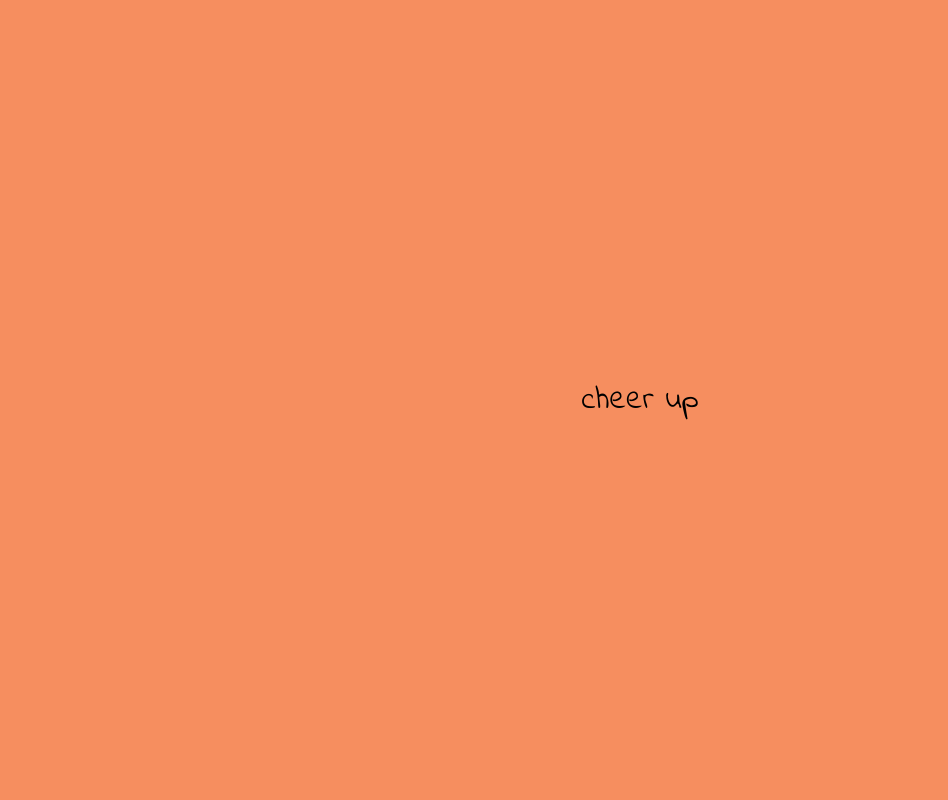
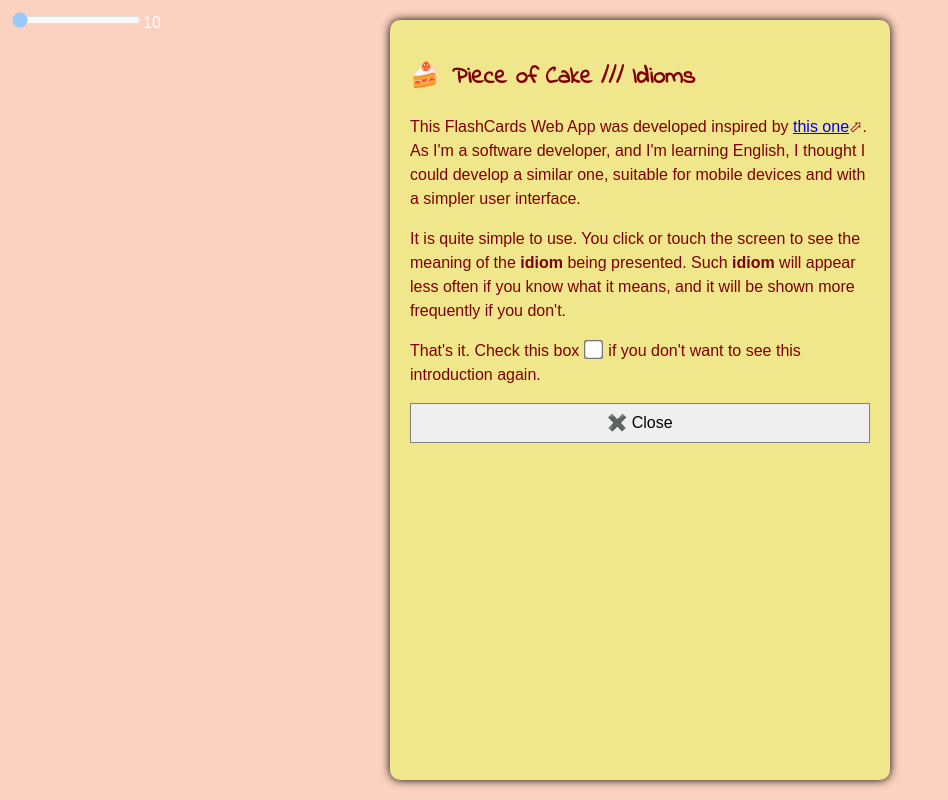
Before and after one commit to marciojrtorres/idioms, a React (Create React App) app: page / in a window 1280 px wide. Shown: the whole page, without its empty margins (0-948 px from the left). Built offline with nearby package versions, Linux system fonts and the light colour scheme.

Commit message:
improvements, sass, jsx

```diff
--- a/package.json
+++ b/package.json
@@ -6,6 +6,7 @@
     "@testing-library/jest-dom": "^4.2.4",
     "@testing-library/react": "^9.5.0",
     "@testing-library/user-event": "^7.2.1",
+    "node-sass": "^4.14.1",
     "react": "^16.13.1",
     "react-dom": "^16.13.1",
     "react-scripts": "3.4.1"
--- a/src/App.js
+++ b/src/App.js
@@ -1,6 +1,8 @@
 import React from 'react';
 import Main from './Main.js';
 import Footer from './Footer.js';
+import Header from './Header.jsx';
+import Overlay from './Overlay.jsx';
 import { idioms } from './idioms.js';
 import './App.css';
 
@@ -9,17 +11,39 @@ class App extends React.Component {
   constructor(props) {
     super(props);
     this.state = {
-      reveal: false
+      reveal: false,
+      overlay: true,
+      howMany: 10
     };
+  }
+
+  handleChange = (e) => {
+    this.setState({howMany: e.target.value})
+    return true;
+  }
+
+  onCheck = (e) => {
+    localStorage.setItem('overlay', e.target.checked);
+  }
+
+  onCloseOverlay = (e) => {
+    this.setState({overlay: false});
   }
 
   onReveal = (e) => {
     this.setState({reveal: true});
   }
 
+  get data() {
+    return JSON.parse(localStorage.getItem('data') || '[]');
+  }
+
+  get subset() {
+    return this.data;
+  }
+
   next = (id, score) => {
-    const data = JSON.parse(localStorage.getItem('data'));
-
+    const data = this.subset; //this.data;
     const previousIdiom = data.find(i => i['idiom'] === id);
     if (previousIdiom) previousIdiom['threshold'] = score;
 
@@ -39,7 +63,8 @@ class App extends React.Component {
     this.setState({
       idiom,
       meaning: idioms[idiom],
-      reveal: false
+      reveal: false,
+      howMany: 10
     });
   }
 
@@ -50,16 +75,21 @@ class App extends React.Component {
         Object.keys(idioms).map(idiom => ({ idiom, threshold: 0}))
       ));
     }
+    const overlay = localStorage.getItem('overlay');
+    if (overlay && overlay === 'true') this.setState({ overlay: false });
     this.next();
   }
 
   render() {
     return (
       <div className="App">
+        <Header max={this.data.length} howMany={this.state.howMany} onChange={this.handleChange} />
         <Main onReveal={this.onReveal} reveal={this.state.reveal}
           idiom={this.state.idiom} meaning={this.state.meaning} />
         <Footer next={this.next} idiom={this.state.idiom}
           reveal={this.state.reveal} />
+        {this.state.overlay
+          && <Overlay onCloseOverlay={this.onCloseOverlay} onCheck={this.onCheck} />}
       </div>
     );
   }
--- /dev/null
+++ b/src/Header.jsx
@@ -0,0 +1,12 @@
+import React from 'react';
+import './Header.scss';
+
+export default ({max, onChange, howMany}) => {
+  return (
+    <header>
+      <input type="range" min="10" max={max}
+        value={howMany} onChange={onChange} />
+      <output>{howMany}</output>
+    </header>
+  );
+}
--- /dev/null
+++ b/src/Header.scss
@@ -0,0 +1,5 @@
+header {
+  position: absolute;
+  left: 10px;
+  top: 10px;
+}
--- /dev/null
+++ b/src/Overlay.jsx
@@ -0,0 +1,34 @@
+import React from 'react';
+import './Overlay.scss';
+
+function Overlay({onCloseOverlay, onCheck}) {
+  return (
+    <div className="overlay">
+      <div className="content">
+        <h2>
+          <span role="img" aria-label="cake">🍰</span>
+          Piece of Cake /// Idioms
+        </h2>
+        <p>
+          This FlashCards Web App was developed inspired by <a href="https://www.goconqr.com/flashcard/3144847/idiomatic-expressions-2" target="_blank" rel="noopener noreferrer">this one</a><span>⬀</span>. As I'm a software developer, and I'm learning English, I thought I could develop a similar one, suitable for mobile devices and with a simpler user interface.
+        </p>
+        <p>
+          It is quite simple to use. You click or touch the screen to see the meaning of the <strong>idiom</strong> being presented. Such <strong>idiom</strong> will appear less often if you know what it means, and it will be shown more frequently if you don't.
+        </p>
+        <p>
+          That's it. Check this box
+          <input type="checkbox" onChange={onCheck} />
+          if you don't want to see this introduction again.
+        </p>
+        <button onClick={onCloseOverlay}>
+          <span role="img" aria-label="close">
+            ✖️
+          </span>
+          &nbsp;Close
+        </button>
+      </div>
+    </div>
+  );
+}
+
+export default Overlay;
--- /dev/null
+++ b/src/Overlay.scss
@@ -0,0 +1,50 @@
+div.overlay {
+  position: absolute;
+  left: 0;
+  top: 0;
+  width: 100%;
+  height: 100%;
+  background-color: rgba(255, 255, 255, 0.6);
+  button {
+    width: 100%;
+    display: block;
+    height: 40px;
+    font-size: 1em;
+    border: 1px solid gray;
+  }
+}
+
+div.content {
+  position: absolute;
+  top: 20px;
+  left: 20px;
+  width: calc(100% - 40px);
+  height: calc(100% - 40px);
+  background-color: khaki;
+  padding: 20px;
+  box-sizing: border-box;
+  border-radius: 10px;
+  box-shadow: 0px 0px 10px black;
+  color: maroon;
+  h2 {
+    font-family: 'Indie Flower', cursive;
+    span {
+      margin-right: 0.5em;
+    }
+  }
+  p {
+    line-height: 1.5em;
+    input[type=checkbox] {
+      border: 1px solid gray;
+      transform: scale(1.5);
+      margin: 0 0.6em;
+    }
+  }
+}
+
+@media (min-width: 540px) {
+  div.content {
+    width: 500px;
+    left: calc(50% - 250px);
+  }
+}
```
Also changed, not shown: 1 other file (tests, documents, lock files or other folders).
